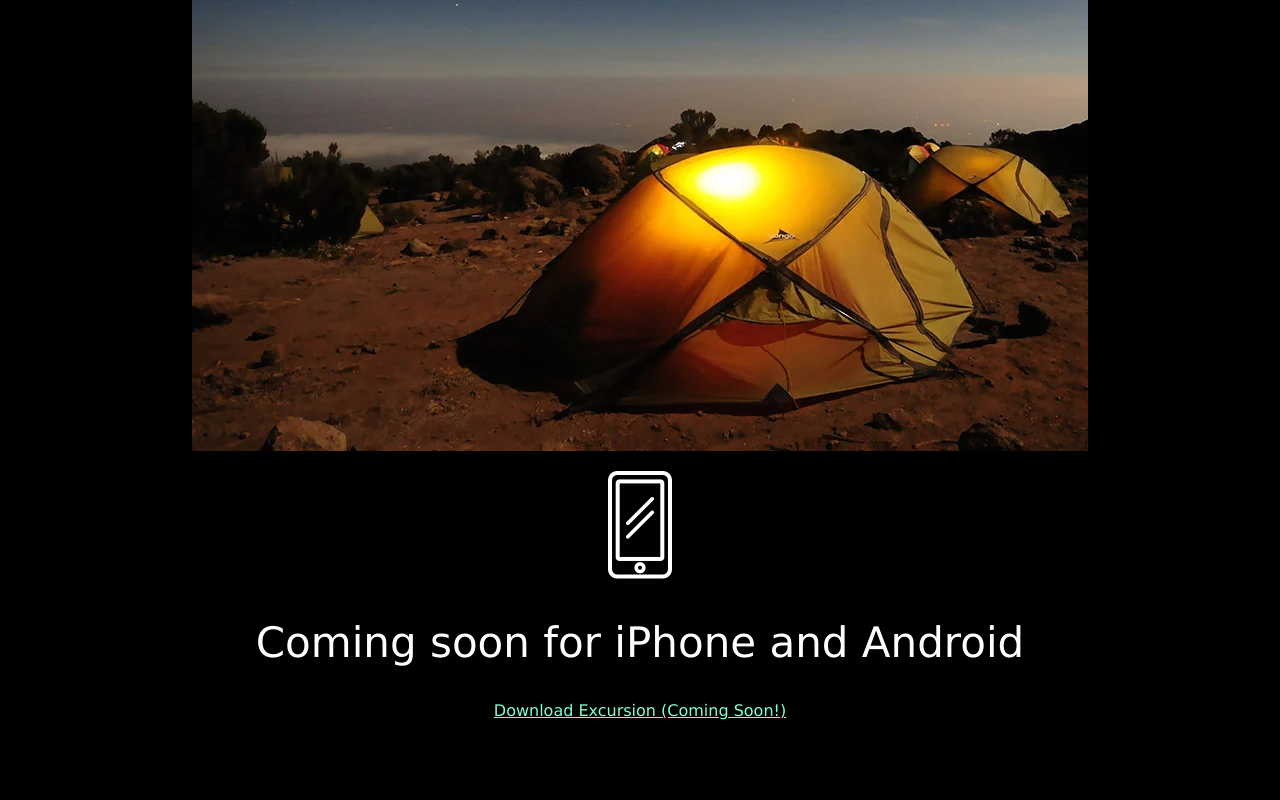
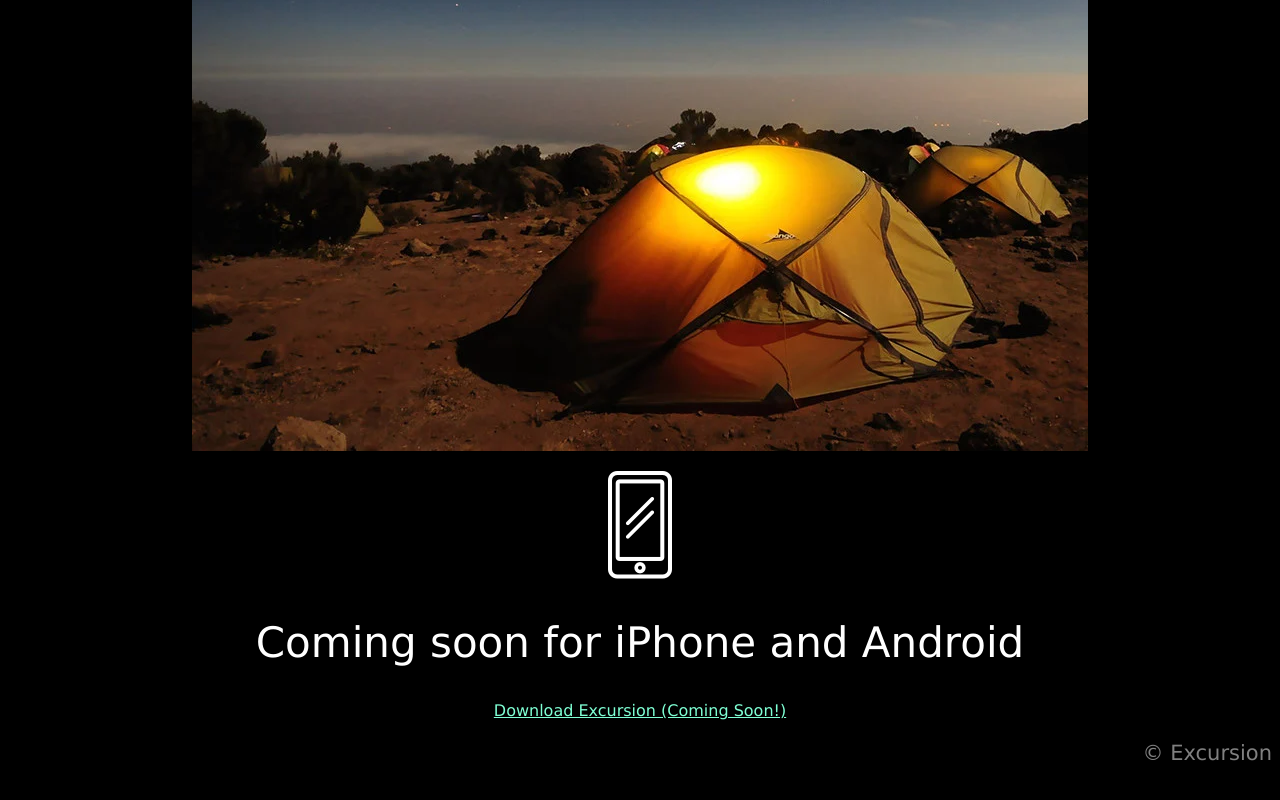
Before and after one commit to sloont/Excursion, a plain HTML site: page index.html in a window 1280 px wide. Shown: the part 554-1354 px from the top of the page. Before the commit the page ends 1290 px from the top, so only its background shows below. Drawn offline with Linux system fonts and the light colour scheme.

Commit message:
finished version of the site for the excercise

```diff
--- a/index.html
+++ b/index.html
@@ -28,6 +28,9 @@
         <p>
             <a class="cta" href="#">Download Excursion (Coming Soon!)</a>
         </p>
+        <footer id="footer">
+            <p class="footer-text">© Excursion</p>
+        </footer>>
 
     </body>
 </html>
--- a/resources/css/styles.css
+++ b/resources/css/styles.css
@@ -29,3 +29,12 @@ a {
 video {
     object-fit: contain;
 }
+
+footer p{
+    text-align: right !important;
+}
+
+.footer-text {
+    font-size: 21px;
+    color: gray;
+}
```
